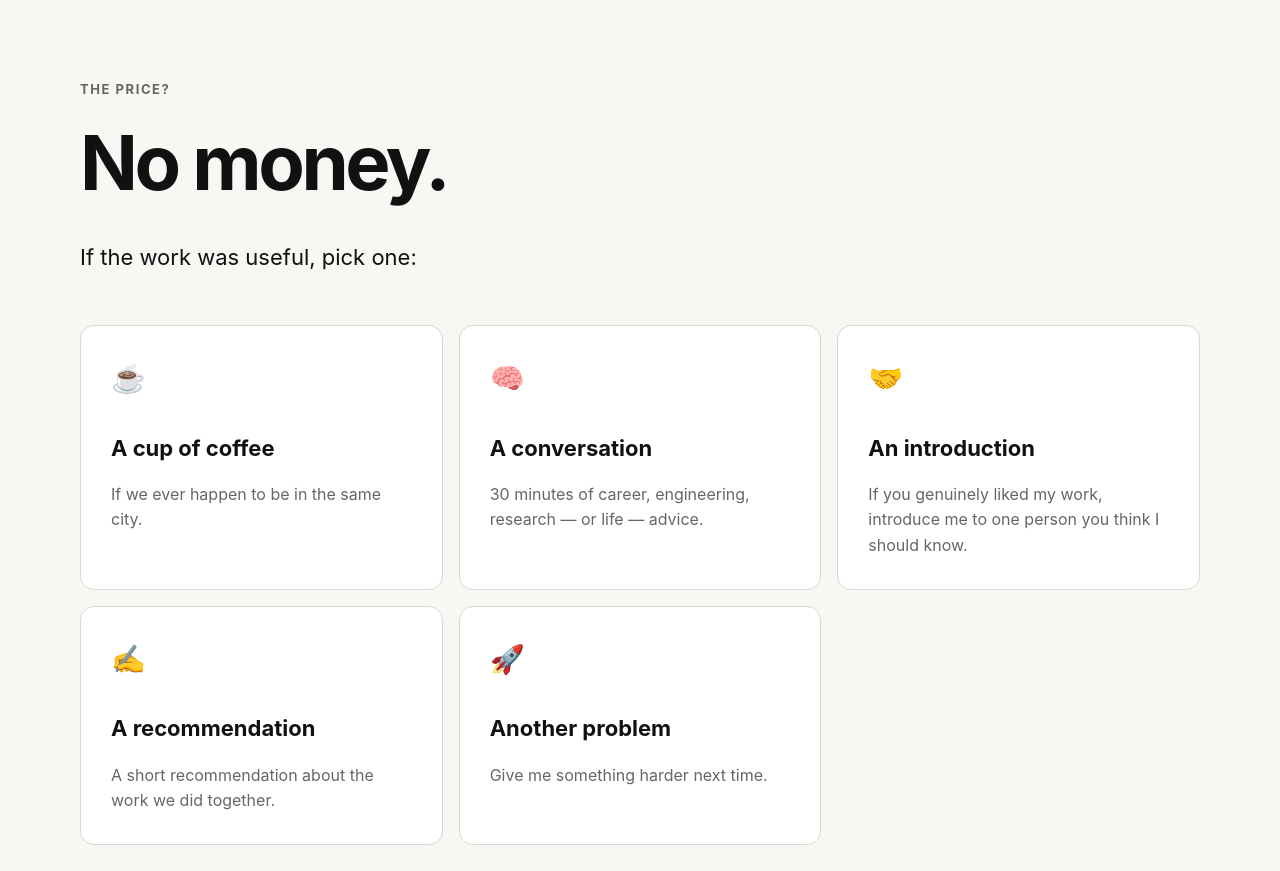
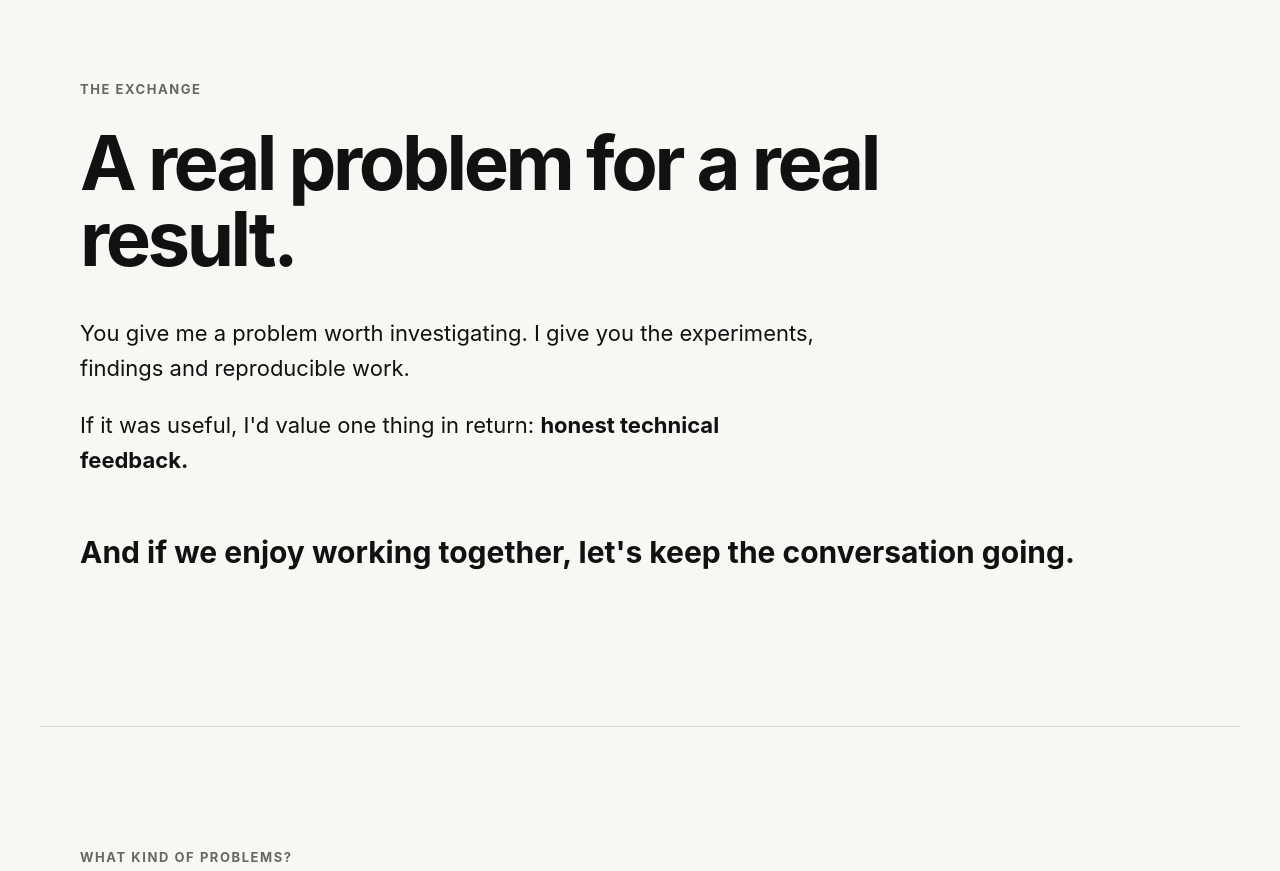
Before and after one commit to Alsu112/backlog-exchange, a plain HTML site: page index.html in a window 1280 px wide. Shown: the part 1580-2451 px from the top of the page. Drawn offline with Linux system fonts and the light colour scheme.

Commit message:
Revise price and why sections in index.html
Updated sections for price and why with new content and removed unnecessary elements.

```diff
--- a/index.html
+++ b/index.html
@@ -96,56 +96,27 @@
         </section>
 
 
-        <!-- PRICE -->
+                <!-- EXCHANGE -->
 
         <section class="section price-section">
 
-            <p class="section-label">The price?</p>
+            <p class="section-label">The exchange</p>
 
-            <h2>No money.</h2>
+            <h2>A real problem for a real result.</h2>
 
             <p class="intro">
-                If the work was useful, pick one:
+                You give me a problem worth investigating.
+                I give you the experiments, findings and reproducible work.
             </p>
 
-            <div class="cards">
+            <p class="intro">
+                If it was useful, I'd value one thing in return:
+                <strong>honest technical feedback.</strong>
+            </p>
 
-                <article class="card">
-                    <span class="icon">☕</span>
-                    <h3>A cup of coffee</h3>
-                    <p>If we ever happen to be in the same city.</p>
-                </article>
-
-                <article class="card">
-                    <span class="icon">🧠</span>
-                    <h3>A conversation</h3>
-                    <p>30 minutes of career, engineering, research — or life — advice.</p>
-                </article>
-
-                <article class="card">
-                    <span class="icon">🤝</span>
-                    <h3>An introduction</h3>
-                    <p>
-                        If you genuinely liked my work, introduce me to one person
-                        you think I should know.
-                    </p>
-                </article>
-
-                <article class="card">
-                    <span class="icon">✍️</span>
-                    <h3>A recommendation</h3>
-                    <p>
-                        A short recommendation about the work we did together.
-                    </p>
-                </article>
-
-                <article class="card">
-                    <span class="icon">🚀</span>
-                    <h3>Another problem</h3>
-                    <p>Give me something harder next time.</p>
-                </article>
-
-            </div>
+            <p class="choice">
+                And if we enjoy working together, let's keep the conversation going.
+            </p>
 
         </section>
 
@@ -399,36 +370,27 @@
         </section>
 
 
-        <!-- WHY -->
+              <!-- WHY -->
 
         <section class="section why-section">
 
             <p class="section-label">Why am I doing this?</p>
 
             <p class="large-copy">
-                Getting your first real ML experience can be a strange loop:
+                I want to work on real ML problems —
                 <strong>
-                    you need experience to get the opportunity,
-                    and an opportunity to get the experience.
+                    problems where the answer is actually useful to someone.
                 </strong>
             </p>
 
             <p class="large-copy">
-                Instead of waiting for that loop to break, I decided to try something different:
-                find real problems, work with real teams, and build that experience by doing the work.
-            </p>
-
-            <p class="large-copy">
-                I'm running Backlog Exchange
-                <strong>
-                    alongside my search for an ML engineering role,
-                    until I find one — or until November 2026,
-                    whichever comes first.
-                </strong>
+                Instead of building another project for my portfolio,
+                I decided to look for problems that already exist
+                but teams haven't had time to investigate.
             </p>
 
             <p class="choice">
-                That's why I started Backlog Exchange.
+                That's how Backlog Exchange started.
             </p>
 
         </section>
```
